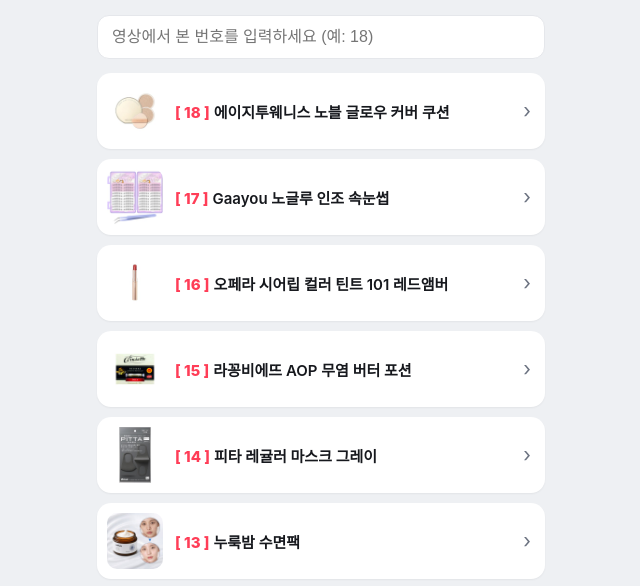
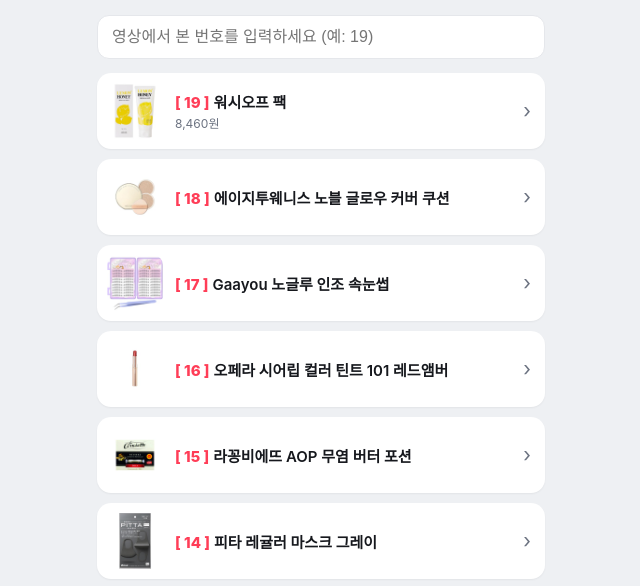
Before and after one commit to 9crisander51228-ui/shopping_kmp, a plain HTML site: page index.html in a window 1280 px wide. Shown: the part 177-763 px from the top of the page, without its empty margins (319-959 px from the left). Drawn offline with Linux system fonts and the light colour scheme.

Commit message:
links 2026-11-15 07:59

```diff
--- a/index.html
+++ b/index.html
@@ -25,8 +25,9 @@ a.it:active{transform:scale(.98)} a.it.hit{outline:3px solid var(--accent)}
 .disc{color:var(--sub);font-size:11px;text-align:center;margin-top:22px;line-height:1.5}
 </style></head><body><div class="wrap">
 <div class="head"><img class="av" src="avatar.jpg" alt=""><h1>K쇼핑</h1><div class="bio">@k쇼핑_kmp</div></div>
-<div class="find"><input id="q" inputmode="numeric" placeholder="영상에서 본 번호를 입력하세요 (예: 18)"></div>
+<div class="find"><input id="q" inputmode="numeric" placeholder="영상에서 본 번호를 입력하세요 (예: 19)"></div>
 <div id="list">
+<a class="it" id="n19" data-no="19" href="https://link.coupang.com/a/iGveGqnFsq" target="_blank" rel="sponsored nofollow noopener"><img class="th" src="img/19.jpg" alt="" loading="lazy"><div class="tx"><div class="nm"><span class="no">[ 19 ]</span>워시오프 팩</div><div class="pr">8,460원</div></div><span class="go">›</span></a>
 <a class="it" id="n18" data-no="18" href="https://link.coupang.com/a/iGsvoOpRKu" target="_blank" rel="sponsored nofollow noopener"><img class="th" src="img/18.jpg" alt="" loading="lazy"><div class="tx"><div class="nm"><span class="no">[ 18 ]</span>에이지투웨니스 노블 글로우 커버 쿠션</div></div><span class="go">›</span></a>
 <a class="it" id="n17" data-no="17" href="https://link.coupang.com/a/iGp8DGF164" target="_blank" rel="sponsored nofollow noopener"><img class="th" src="img/17.jpg" alt="" loading="lazy"><div class="tx"><div class="nm"><span class="no">[ 17 ]</span>Gaayou 노글루 인조 속눈썹</div></div><span class="go">›</span></a>
 <a class="it" id="n16" data-no="16" href="https://link.coupang.com/a/iGnCC5eSCy" target="_blank" rel="sponsored nofollow noopener"><img class="th" src="img/16.jpg" alt="" loading="lazy"><div class="tx"><div class="nm"><span class="no">[ 16 ]</span>오페라 시어립 컬러 틴트 101 레드앰버</div></div><span class="go">›</span></a>
```
Also changed, not shown: img/19.jpg (added).
